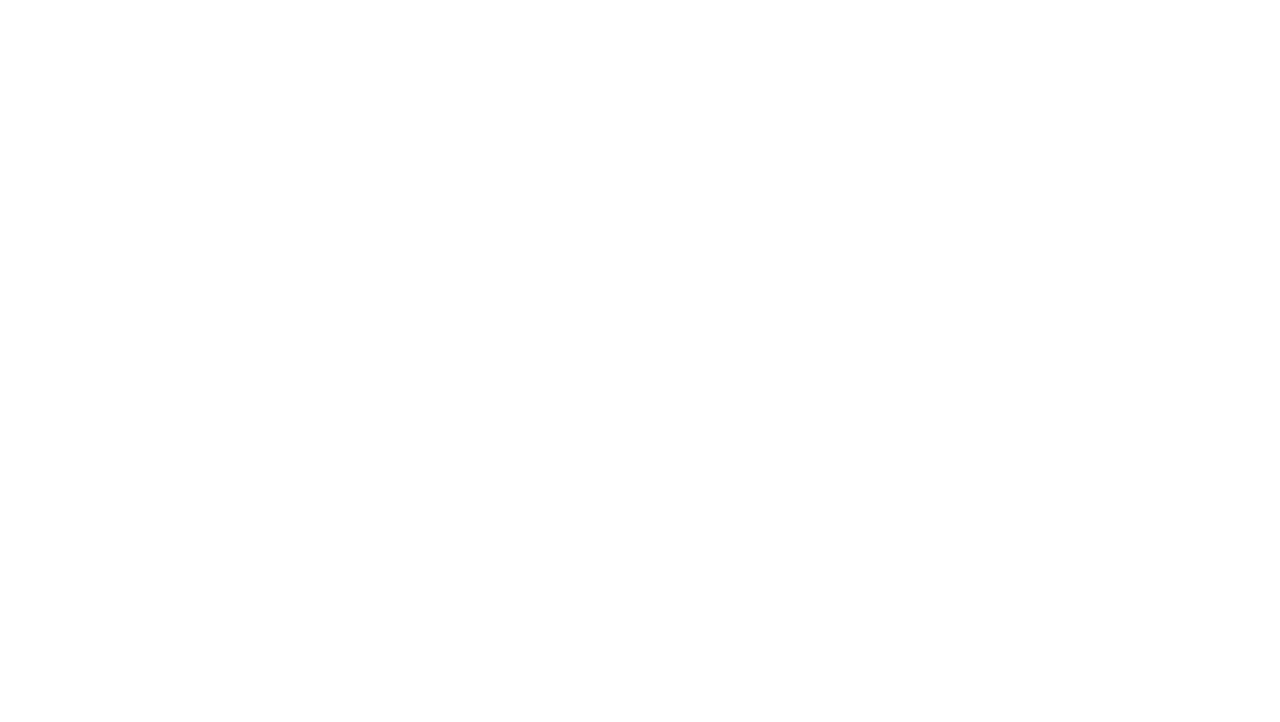
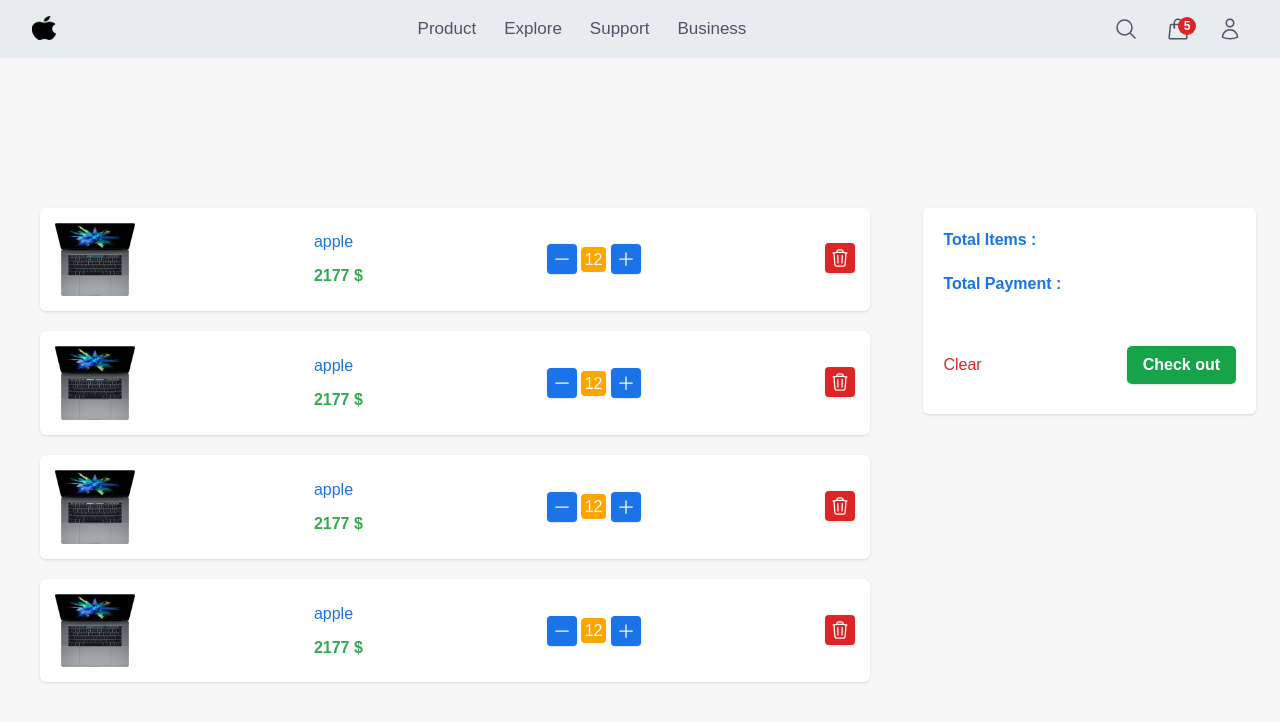
Before and after one commit to erfanpaya2021/apple-clone, a React (Vite) app in the folder client/: page /cart in a window 1280 px wide. Before the commit this address had no page. Shown: the top 722 px of the page. Built offline with nearby package versions, Linux system fonts and the light colour scheme.

Commit message:
product-page added

```diff
--- a/client/src/app/App.tsx
+++ b/client/src/app/App.tsx
@@ -1,5 +1,11 @@
+import { Navbar } from "@/components/layout";
 import { Routes } from "./routes";
 
 export const App = () => {
-  return <Routes />;
+  return(
+    <>
+    <Navbar/>
+    <Routes />
+    </>
+  )
 };
--- a/client/src/app/routes.tsx
+++ b/client/src/app/routes.tsx
@@ -1,11 +1,12 @@
 import { Routes as RoutesContainer, Route } from "react-router-dom";
 
-import { Home } from "@/pages";
+import { Home, ShopCart } from "@/pages";
 
 export const Routes = () => {
   return (
     <RoutesContainer>
       <Route path="/" element={<Home />} />
+      <Route path="/cart" element={<ShopCart/>}/>
     </RoutesContainer>
   );
 };
--- /dev/null
+++ b/client/src/components/cart/Cart.tsx
@@ -0,0 +1,53 @@
+import React from "react";
+
+import laptop from '../../assets/mackbook.png'
+
+
+import { PlusIcon, MinusIcon, TrashIcon } from "@heroicons/react/24/outline";
+
+
+const Cart = () => {
+
+
+  return (
+    <div className="flex container xs:flex-col xs:gap-3 flex-row justify-between items-center p-[15px] bg-white shadow rounded-md mb-[20px]">
+      <img className="w-[80px]" src={laptop} alt="product" />
+      <div className="text-left">
+        <h3 className="text-[#1a73e8] mb-[10px]">apple</h3>
+        <p className="text-[#34a853] text-center font-bold">2177 $</p>
+      </div>
+      <div className="flex flex-wrap items-center">
+        <button
+          className={`p-[5px] hover:bg-[#0b499b] text-[1.6rem]  text-center font-bold  leading-[30px] transition-colors ease-in duration-100 bg-[#1a73e8]
+          text-white rounded-[4px] cursor-pointer ml-[5px] shadow`}
+
+        >
+          <MinusIcon className="w-5 h-5" />
+        </button>
+
+        <span className="bg-[#FFA500FF] text-white inherit px-1 py-.5 ml-1  rounded text-center leading-[25px]">
+          12
+        </span>
+
+        <button
+          className="p-[5px] hover:bg-[#0b499b] text-[1.6rem]  text-center font-bold  leading-[30px] transition-colors ease-in duration-100 bg-[#1a73e8]
+                text-white rounded-[4px] cursor-pointer ml-[5px] shadow"
+
+        >
+          <PlusIcon className="w-5 h-5" />
+        </button>
+      </div>
+
+      <div>
+        <button
+          className="p-[5px] hover:bg-red-700 text-[1.6rem] font-bold leading-[30px] transition-all duration-100 ease-in
+                         bg-red-600  text-white rounded-[4px] cursor-pointer ml-[5px] shadow"
+        >
+          <TrashIcon className="w-5 h-5" />
+        </button>
+      </div>
+    </div>
+  );
+};
+
+export default Cart;
--- a/client/src/components/home/Main.tsx
+++ b/client/src/components/home/Main.tsx
@@ -1,13 +1,12 @@
 import React from "react";
 import { Container } from "@/components/layout";
-import { Navbar } from "../layout/navbar/Navbar";
+
 import MainComponent from "./MainComponent";
 
 export const Main = () => {
   return (
     <>
-      <Navbar />
-      <main className="relative bg-[#E7ECEE]  h-[200vh]">
+      <main className="relative bg-[#E7ECEE] h-[200vh]">
         <Container>
           <MainComponent />
         </Container>
--- a/client/src/components/layout/navbar/Navbar.tsx
+++ b/client/src/components/layout/navbar/Navbar.tsx
@@ -3,6 +3,7 @@
 import { Container } from "@/components/layout";
 import { MagnifyingGlassIcon, ShoppingBagIcon, UserIcon } from "@heroicons/react/24/outline";
 import logo from "../../../assets/apple-logo.png";
+import { Link } from "react-router-dom";
 
 export const Navbar = () => {
   return (
@@ -18,9 +19,15 @@
             <NavLi path="/" name="Business" />
           </ul>
           <div className="flex items-center gap-4 ">
-            <MagnifyingGlassIcon className="w-6 transition-all duration-100 ease-linear h-6 text-gray-600 cursor-pointer hover:text-black" />
-            <ShoppingBagIcon className="w-6 transition-all duration-100 ease-linear h-6 text-gray-600 cursor-pointer hover:text-black" />
-            <UserIcon className="w-6 h-6 transition-all duration-100 ease-linear text-gray-600 cursor-pointer hover:text-black" />
+            <MagnifyingGlassIcon className="w-9 transition-all duration-100 ease-linear h-6 text-gray-600 cursor-pointer hover:text-black" />
+            <div className="relative">
+            <Link to='/cart'>
+             <ShoppingBagIcon className="w-9 h-6 transition-all duration-100 ease-linear text-gray-600 cursor-pointer hover:text-black" />
+            </Link>
+             <span className="absolute top-0 right-0 bg-red-600 w-[18px] h-[18px] leading-[18px] text-[0.75rem] rounded-full text-center font-bold text-white">5</span>
+            </div>
+
+            <UserIcon className="w-9 h-6 top-0 left-0 transition-all duration-100 ease-linear text-gray-600 cursor-pointer hover:text-black" />
           </div>
         </div>
       </Container>
--- a/client/src/pages/Home.tsx
+++ b/client/src/pages/Home.tsx
@@ -1,6 +1,5 @@
 import { FC } from "react";
 import {Main} from "@/components/home";
-
 
 import { ProductsList } from "@/components/home";
 
--- /dev/null
+++ b/client/src/pages/ShopCart.tsx
@@ -0,0 +1,47 @@
+import React from "react";
+
+
+//components
+import Cart from "../components/cart/Cart";
+
+
+export const ShopCart = () => {
+
+  return (
+    <section className="bg-[#f7f7f7] w-screen">
+      <div className="flex container flex-col-reverse items-start px-2 lg:flex-row lg:justify-between  mt-[150px] mb-[50px] transition-all ease-in duration-200">
+        <div className="lg:w-[70%] w-full">
+            <Cart  />
+            <Cart  />
+            <Cart  />
+            <Cart  />
+        </div>
+
+          <div className="lg:w-[27%] w-full mb-[20px] lg:mb-0  bg-white shadow text-left rounded-[5px]">
+            <p className="text-[#3D3D3DFF] mt-[20px] mb-[10px] mx-[20px]">
+              <span className=" text-[#1a73e8] font-bold">Total Items : </span>
+            </p>
+            <p className="text-[#3D3D3DFF] mt-[20px] mb-[10px] mx-[20px]">
+              <span className=" text-[#1a73e8] font-bold">
+                Total Payment :
+              </span>
+            </p>
+            <div className="flex justify-between items-baseline mt-[50px] mx-[20px] mb-[10px]">
+              <button
+                className="cursor-pointer text-red-600 bg-none text-[1rem] hover:text-red-700 transition-all ease-in duration-200"
+              >
+                Clear
+              </button>
+
+              <button
+                className="inline-block bg-green-600 px-4 transition-all duration-150 ease-linear py-[7px] text-white font-bold rounded-[5px] mb-[20px] hover:bg-green-700 shadow cursor-pointer "
+              >
+                Check out
+              </button>
+            </div>
+          </div>
+
+      </div>
+    </section>
+  );
+};
--- a/client/src/pages/index.ts
+++ b/client/src/pages/index.ts
@@ -1 +1,2 @@
 export { Home } from "./Home";
+export { ShopCart } from './ShopCart'
--- a/client/src/styles/index.css
+++ b/client/src/styles/index.css
@@ -1,6 +1,11 @@
 @tailwind base;
 @tailwind components;
 @tailwind utilities;
+
+body {
+  font-family: Arial, Helvetica, sans-serif;
+  background-color: #f7f7f7;
+}
 
 @layer components {
   .container {
--- a/client/tailwind.config.cjs
+++ b/client/tailwind.config.cjs
@@ -2,7 +2,14 @@
 module.exports = {
   content: ["./index.html", "./src/**/*.{js,ts,jsx,tsx}"],
   theme: {
-    extend: {},
+      container: {
+        center: true,
+      },
+      extend: {
+        screens:{
+          'xs': {'max': '350px'},
+        },
+      },
   },
   plugins: [],
 };
```
